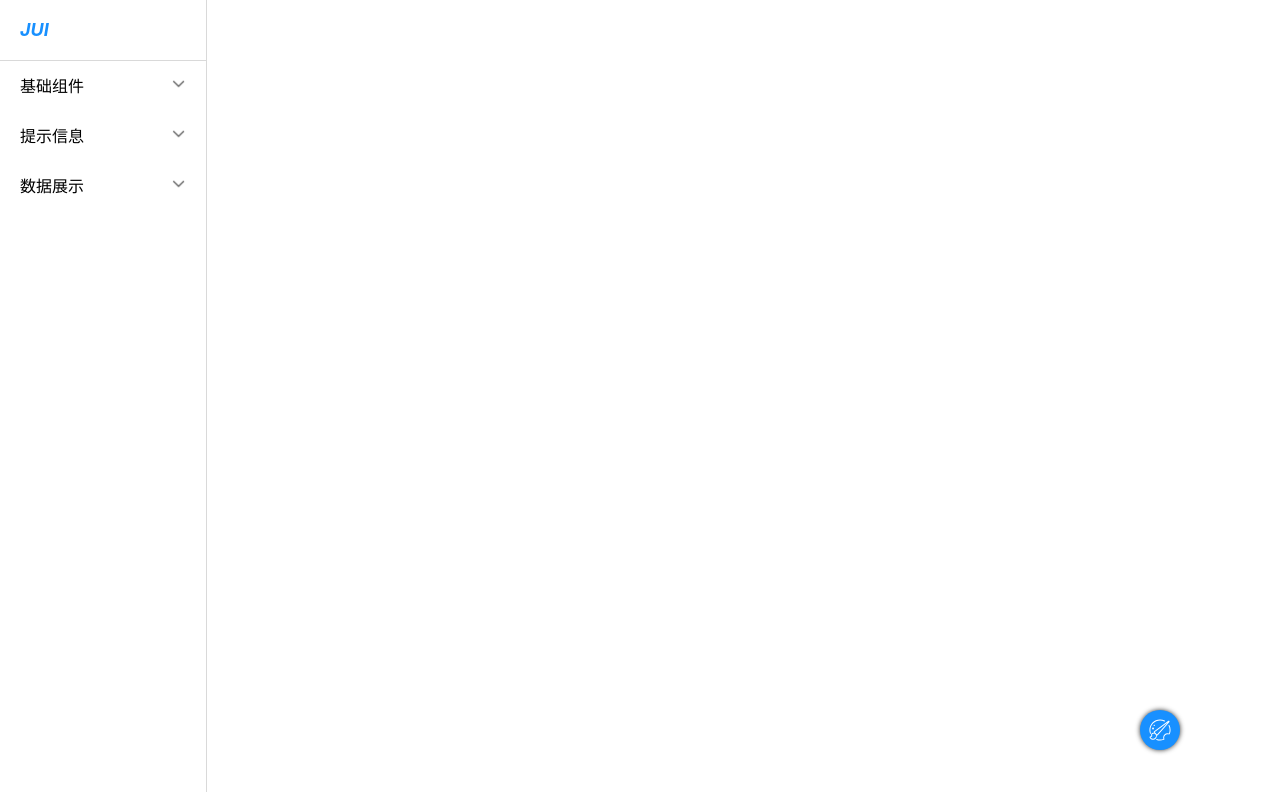
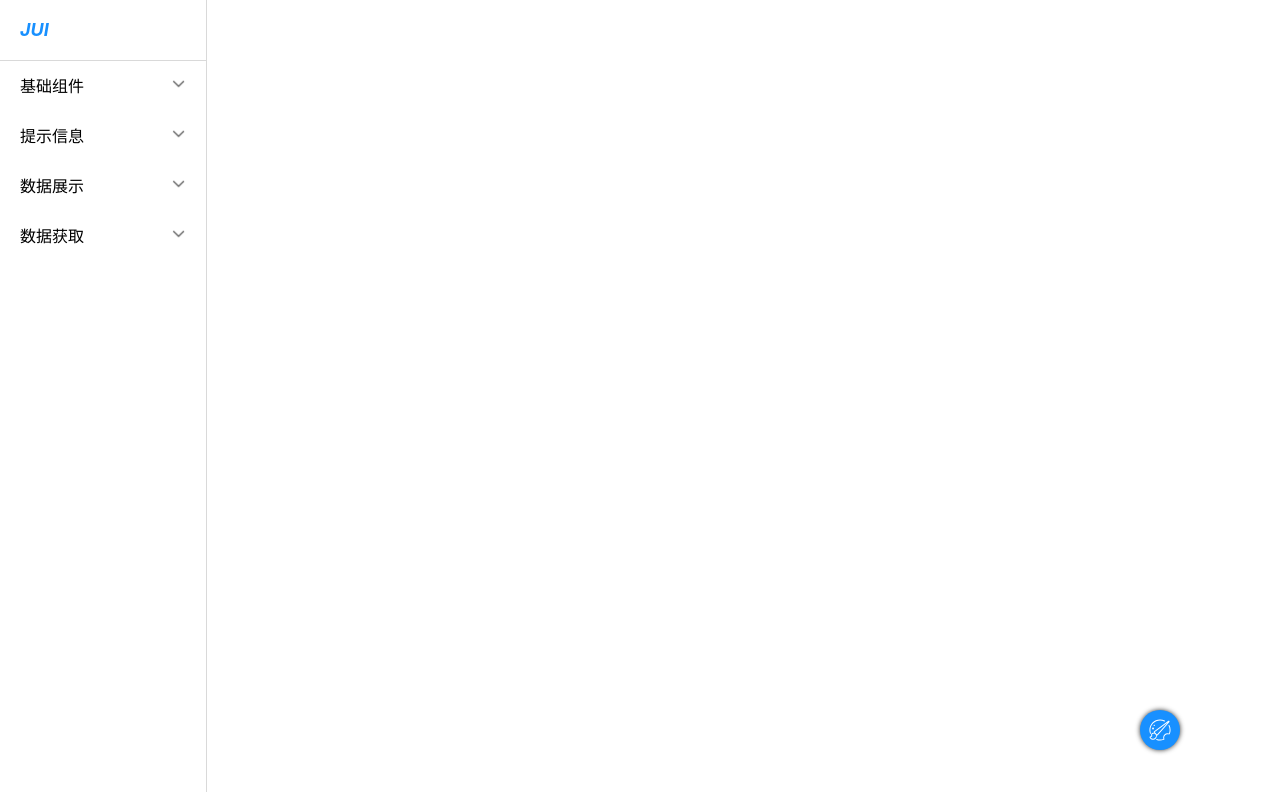
Before and after one commit to xa-fz/JUI, a React app: page / in a window 1280 px wide. Shown: the top 792 px of the page. Built offline with nearby package versions, Linux system fonts and the light colour scheme.

Commit message:
修复了reactHook展示组件数据的bug

```diff
--- a/src/App.jsx
+++ b/src/App.jsx
@@ -22,7 +22,7 @@ const App = () => {
     <div className={`App ${themeStyle}`} onClick={() => cancelTheme()}>
       <div className='componentList'>
         <div className='header'>JUI</div>
-        <ComponentTree compConent = {() => getComponent()}/>
+        <ComponentTree compConent = {v => getComponent(v)}/>
       </div>
       <div className='codeContent'>
         { showComponent }
--- a/src/ComponentTree/ComponentTree.jsx
+++ b/src/ComponentTree/ComponentTree.jsx
@@ -52,6 +52,12 @@ class ComponentTree extends Component{
                             component: <TableContent />
                         }
                     ]
+                },
+                {
+                    id: '03',
+                    compType: '数据获取',
+                    listStatus: false,
+                    childern: []
                 }
             ]
         }
@@ -99,7 +105,7 @@ class ComponentTree extends Component{
                                 item.listState &&
                                 <div className='Tree_list'>
                                     {
-                                        item.childern.map((child) =>
+                                        item.childern.map(child =>
                                             <div className={`listComponent ${child.id === this.state.chooseId && 'listChoosed'}`}  key={child.id} onClick={() => this.showContent(child)}>
                                                 {child.compName}
                                             </div>
```
